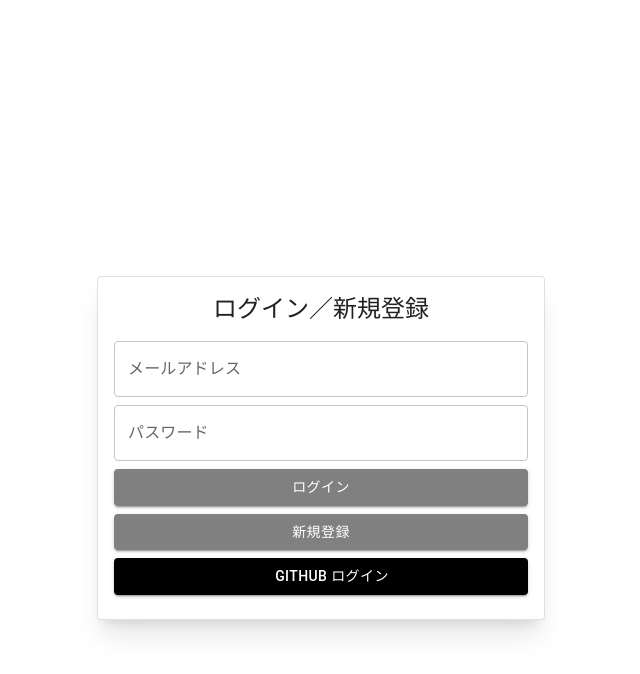
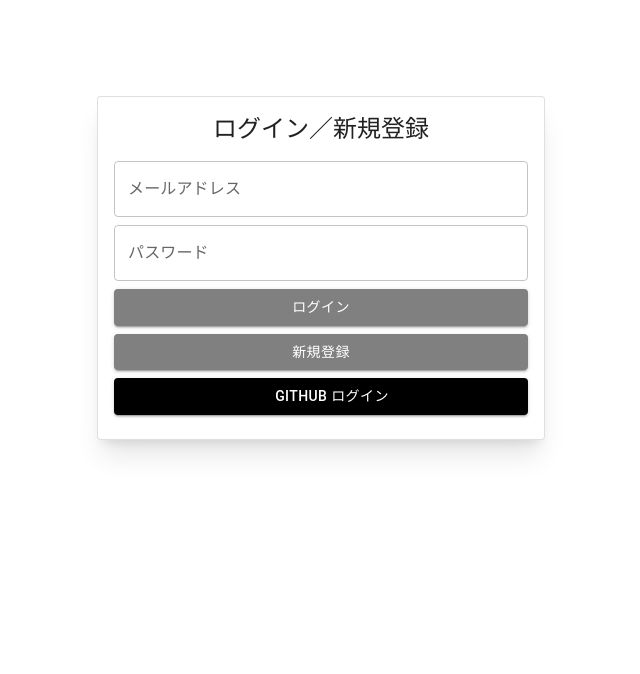
Before and after one commit to MikanKNE/pg-app, a Next.js app in the folder next-app/: page / in a window 1280 px wide. Shown: the top 674 px of the page, without its empty margins (319-959 px from the left). Built offline with nearby package versions, Linux system fonts and the light colour scheme; some icons are missing.

Commit message:
Next.js スクロールできない問題修正

```diff
--- a/next-app/app/globals.css
+++ b/next-app/app/globals.css
@@ -26,5 +26,5 @@ body {
 }
 
 html, body {
-  height: 100%;
+  min-height: 100%;
 }
--- a/next-app/app/layout.tsx
+++ b/next-app/app/layout.tsx
@@ -12,7 +12,7 @@ export default function RootLayout({
 }) {
   return (
     <html lang="ja">
-      <body className="bg-gray-50 min-h-screen flex justify-center">
+      <body className="bg-gray-50 min-h-screen">
         {children}
       </body>
     </html>
--- a/next-app/app/memos/page.tsx
+++ b/next-app/app/memos/page.tsx
@@ -117,7 +117,7 @@ export default function MemosPage() {
   }
 
   return (
-    <div className="w-full flex flex-col items-center justify-center mt-24 px-4 space-y-4">
+    <div className="w-full min-h-screen flex flex-col items-center mt-24 px-4 space-y-4 overflow-y-auto">
       <Card className="w-full max-w-md shadow-xl">
         <CardContent>
           {/* ユーザー情報とログアウト */}
```
